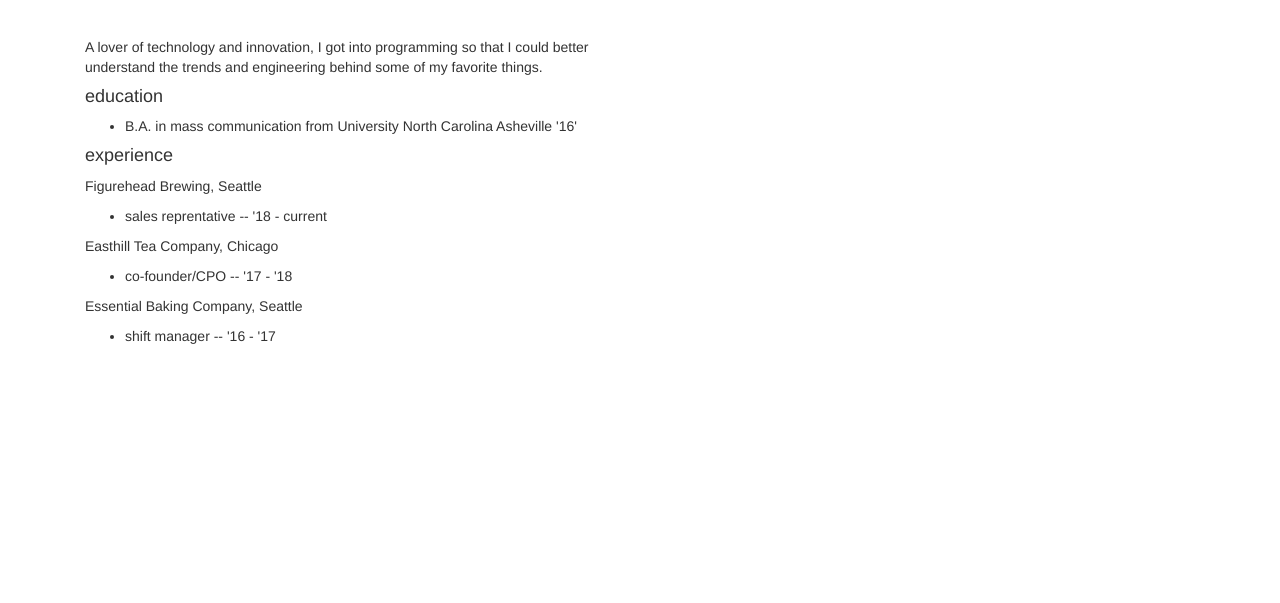
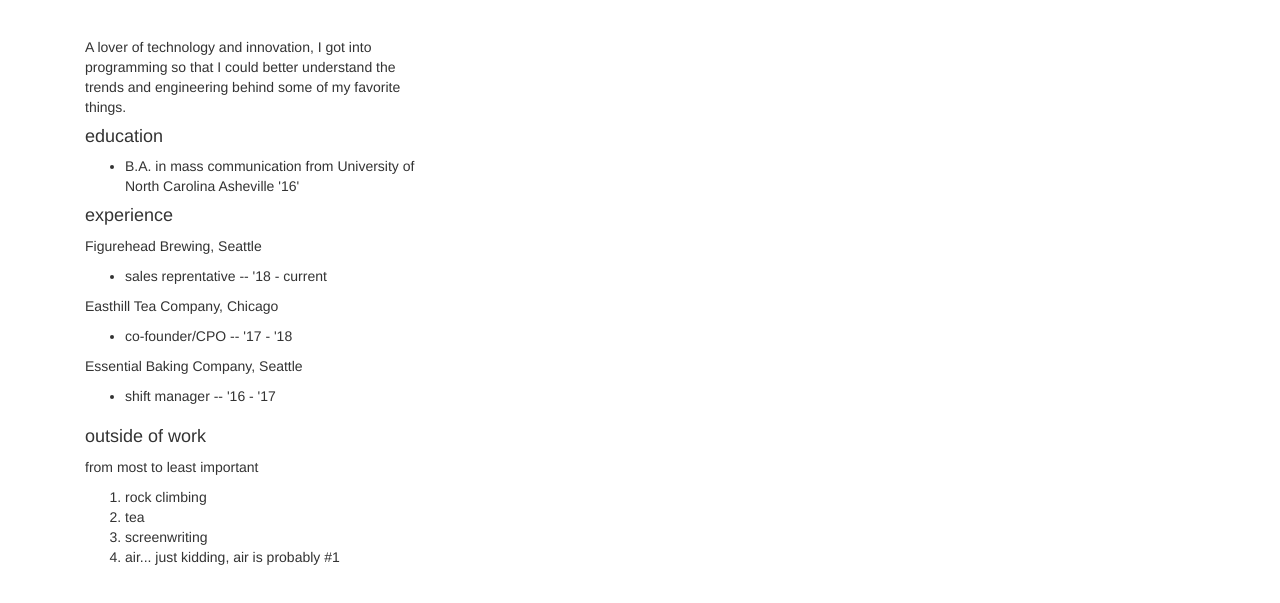
Before and after one commit to wanderlust22/portfolio-landing-page, a plain HTML site: page about-me.html in a window 1280 px wide. Shown: the part 191-794 px from the top of the page. Drawn offline with Linux system fonts and the light colour scheme.

Commit message:
add html to about me page

```diff
--- a/about-me.html
+++ b/about-me.html
@@ -13,7 +13,7 @@
     <img class="resize" src="img/me.jpg" alt="A photo of Will">
     </div>
     </div>
-    <div class="col-md-8">
+    <div class="col-md-6">
     <div class="container" class"bg-success">
       <h3>About Me</h3>
       <p>Lorem ipsum dolor sit amet, consectetur adipisicing elit, sed do eiusmod tempor incididunt ut labore et dolore magna aliqua. Ut enim ad minim veniam, quis nostrud exercitation ullamco laboris nisi ut aliquip ex ea commodo consequat. Duis aute irure dolor in reprehenderit in voluptate velit esse cillum dolore eu fugiat nulla pariatur. Excepteur sint occaecat cupidatat non proident, sunt in culpa qui officia deserunt mollit anim id est laborum.</p>
@@ -23,13 +23,13 @@
 
   <div class="row">
     <div class="container">
-      <div class="col-md-6 about-margin">
+      <div class="col-md-4 about-margin">
       <div class="lean">
         <p>A lover of technology and innovation, I got into programming so that I could better understand the trends and engineering behind some of my favorite things.</p>
       </div>
       <h4>education</h4>
         <ul>
-          <li>B.A. in mass communication from University North Carolina Asheville '16'</li>
+          <li>B.A. in mass communication from University of North Carolina Asheville '16'</li>
         </ul>
 
       <h4>experience</h4>
@@ -48,6 +48,21 @@
     </div>
     </div>
     <div class="container">
+      <div class="col-md-2">
+      </div>
+    </div>
+    <div class="container">
+      <div class="col-md-4">
+        <h4>outside of work</h4>
+          <p>from most to least important</p>
+            <ol>
+              <li>rock climbing</li>
+              <li>tea</li>
+              <li>screenwriting</li>
+              <li>air... just kidding, air is probably #1</li>
+            </ol>
+
+      </div>
 
     </div>
 
```
